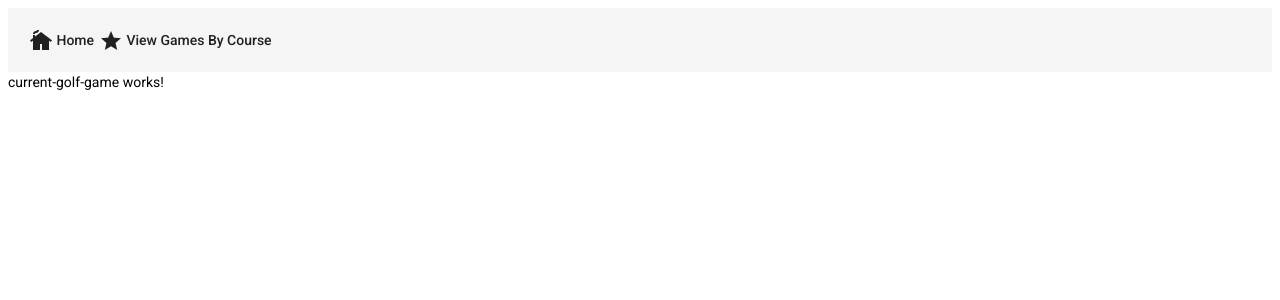
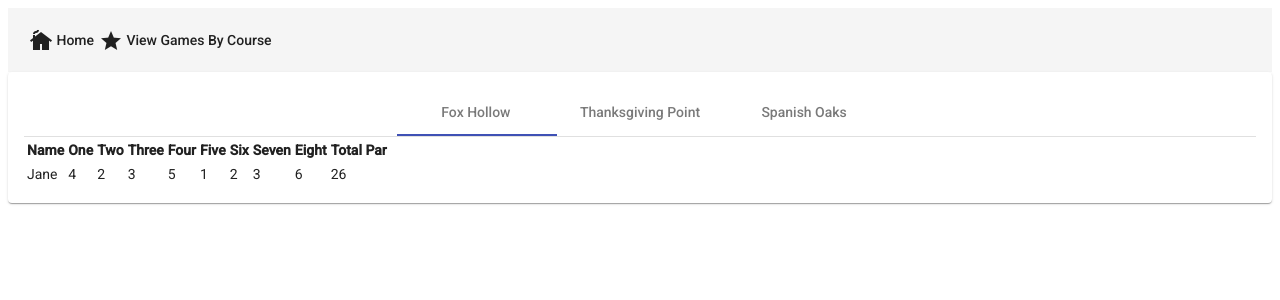
Before and after one commit to MacWhitehead/angular-firebase-golf-app, an Angular app: page /currentGolfGame in a window 1280 px wide. Shown: the top 300 px of the page. Built offline with nearby package versions, Linux system fonts and the light colour scheme.

Commit message:
Added nested comp for active games on each course

```diff
--- a/src/app/app.module.ts
+++ b/src/app/app.module.ts
@@ -9,6 +9,7 @@ import { CreateGameComponent } from './components/create-game/create-game.compon
 import { CurrentGolfGameComponent } from './components/current-golf-game/current-golf-game.component';
 import { MaterialModule } from './modules/material.module';
 import { TopNavbarComponent } from './components/top-navbar/top-navbar.component';
+import { ViewGamesTableComponent } from './components/view-games-table/view-games-table.component';
 
 @NgModule({
   declarations: [
@@ -16,7 +17,8 @@ import { TopNavbarComponent } from './components/top-navbar/top-navbar.component
     WelcomeComponent,
     CreateGameComponent,
     CurrentGolfGameComponent,
-    TopNavbarComponent
+    TopNavbarComponent,
+    ViewGamesTableComponent
   ],
   imports: [
     BrowserModule,
--- a/src/app/components/create-game/create-game.component.html
+++ b/src/app/components/create-game/create-game.component.html
@@ -24,7 +24,7 @@
       <table>
         <thead>
           <th>Name</th>
-          <th *ngFor="let hole of holes">{{ hole }}</th>
+          <th *ngFor="let hole of holes">{{ hole | titlecase}}</th>
           <th>Total Par</th>
           <th></th>
         </thead>
--- a/src/app/components/create-game/create-game.component.ts
+++ b/src/app/components/create-game/create-game.component.ts
@@ -70,7 +70,7 @@ export class CreateGameComponent implements OnInit {
         six: 0,
         seven: 0,
         eight: 0,
-        nine: 0,
+        // nine: 0,
         // ten: 0,
         // eleven: 0,
         // twelve: 0,
@@ -108,8 +108,8 @@ export class CreateGameComponent implements OnInit {
       player.five +
       player.six +
       player.seven +
-      player.eight +
-      player.nine
+      player.eight
+      // player.nine +
       // player.ten +
       // player.eleven +
       // player.twelve +
--- a/src/app/components/current-golf-game/current-golf-game.component.html
+++ b/src/app/components/current-golf-game/current-golf-game.component.html
@@ -1 +1,15 @@
-<p>current-golf-game works!</p>
+<div class="main-container">
+    <mat-card>
+        <mat-tab-group mat-align-tabs="center">
+            <mat-tab label="Fox Hollow">
+                <app-view-games-table [courseId]="'18300'"></app-view-games-table>
+            </mat-tab>
+            <mat-tab label="Thanksgiving Point">
+                <app-view-games-table [courseId]="'11819'"></app-view-games-table>
+            </mat-tab>
+            <mat-tab label="Spanish Oaks">
+                <app-view-games-table [courseId]="'19002'"></app-view-games-table>
+            </mat-tab>
+        </mat-tab-group>
+    </mat-card>
+</div>
--- /dev/null
+++ b/src/app/components/current-golf-game/current-golf-game.component.scss
@@ -0,0 +1,3 @@
+mat-card {
+    margin: auto;
+}
--- a/src/app/components/current-golf-game/current-golf-game.component.ts
+++ b/src/app/components/current-golf-game/current-golf-game.component.ts
@@ -3,7 +3,7 @@ import { Component, OnInit } from '@angular/core';
 @Component({
   selector: 'app-current-golf-game',
   templateUrl: './current-golf-game.component.html',
-  styleUrls: ['./current-golf-game.component.sass']
+  styleUrls: ['./current-golf-game.component.scss']
 })
 export class CurrentGolfGameComponent implements OnInit {
 
--- /dev/null
+++ b/src/app/components/view-games-table/view-games-table.component.html
@@ -0,0 +1,17 @@
+<div>
+    <table>
+        <thead>
+            <th>Name</th>
+            <th *ngFor="let hole of holes">{{hole | titlecase}}</th>
+            <th>Total Par</th>
+        </thead>
+
+        <tbody>
+            <tr *ngFor="let player of players; let i = index">
+                <td>{{player.name}}</td>
+                <td *ngFor="let hole of holes">{{player[hole]}}</td>
+                <td class="total-cell">{{ getTotalPar(player) }}</td>
+            </tr>
+        </tbody>
+    </table>
+</div>
--- /dev/null
+++ b/src/app/components/view-games-table/view-games-table.component.ts
@@ -0,0 +1,88 @@
+import { Component, Input, OnInit } from '@angular/core';
+import { Player } from 'src/app/interfaces/player';
+import { CoursesService } from 'src/app/services/courses.service'
+
+@Component({
+  selector: 'app-view-games-table',
+  templateUrl: './view-games-table.component.html',
+  styleUrls: ['./view-games-table.component.sass'],
+})
+export class ViewGamesTableComponent implements OnInit {
+  @Input()
+  courseId: string;
+
+  holes: string[] = [
+    'one',
+    'two',
+    'three',
+    'four',
+    'five',
+    'six',
+    'seven',
+    'eight',
+  ];
+
+  players: Player[] = [];
+  playerData: Player[] = [
+    {
+      id: '1',
+      courseId: '18300',
+      name: 'Jane',
+      one: 4,
+      two: 2,
+      three: 3,
+      four: 5,
+      five: 1,
+      six: 2,
+      seven: 3,
+      eight: 6,
+    },
+    {
+      id: '2',
+      courseId: '11819',
+      name: 'Jake',
+      one: 4,
+      two: 2,
+      three: 3,
+      four: 2,
+      five: 1,
+      six: 2,
+      seven: 3,
+      eight: 6,
+    },
+    {
+      id: '3',
+      courseId: '19002',
+      name: 'Jessica',
+      one: 4,
+      two: 2,
+      three: 3,
+      four: 2,
+      five: 1,
+      six: 2,
+      seven: 3,
+      eight: 6,
+    },
+  ];
+
+  constructor( private coursesService: CoursesService) {}
+
+  ngOnInit(): void {
+    this.players = this.playerData.filter(
+      (players) => players.courseId === this.courseId
+    );
+  }
+
+  getTotalPar(player: Player): number {
+    return (
+      player.one +
+      player.two +
+      player.three +
+      player.four +
+      player.five +
+      player.six +
+      player.seven +
+      player.eight
+    );
+  }
+}
--- a/src/app/interfaces/player.ts
+++ b/src/app/interfaces/player.ts
@@ -10,7 +10,7 @@ export interface Player {
     six: number;
     seven: number;
     eight: number;
-    nine: number;
+    // nine: number;
     // ten: number;
     // eleven: number;
     // twelve: number;
--- a/src/app/services/courses.service.ts
+++ b/src/app/services/courses.service.ts
@@ -1,5 +1,7 @@
 import { Injectable } from '@angular/core';
+import { Observable } from 'rxjs';
 import { Courses } from '../interfaces/courses';
+import { Player } from '../interfaces/player';
 
 @Injectable({
   providedIn: 'root'
```
Also changed, not shown: src/app/modules/material.module.ts (+5 -2 lines), src/app/components/view-games-table/view-games-table.component.sass (added), 1 other file (tests, documents, lock files or other folders).
